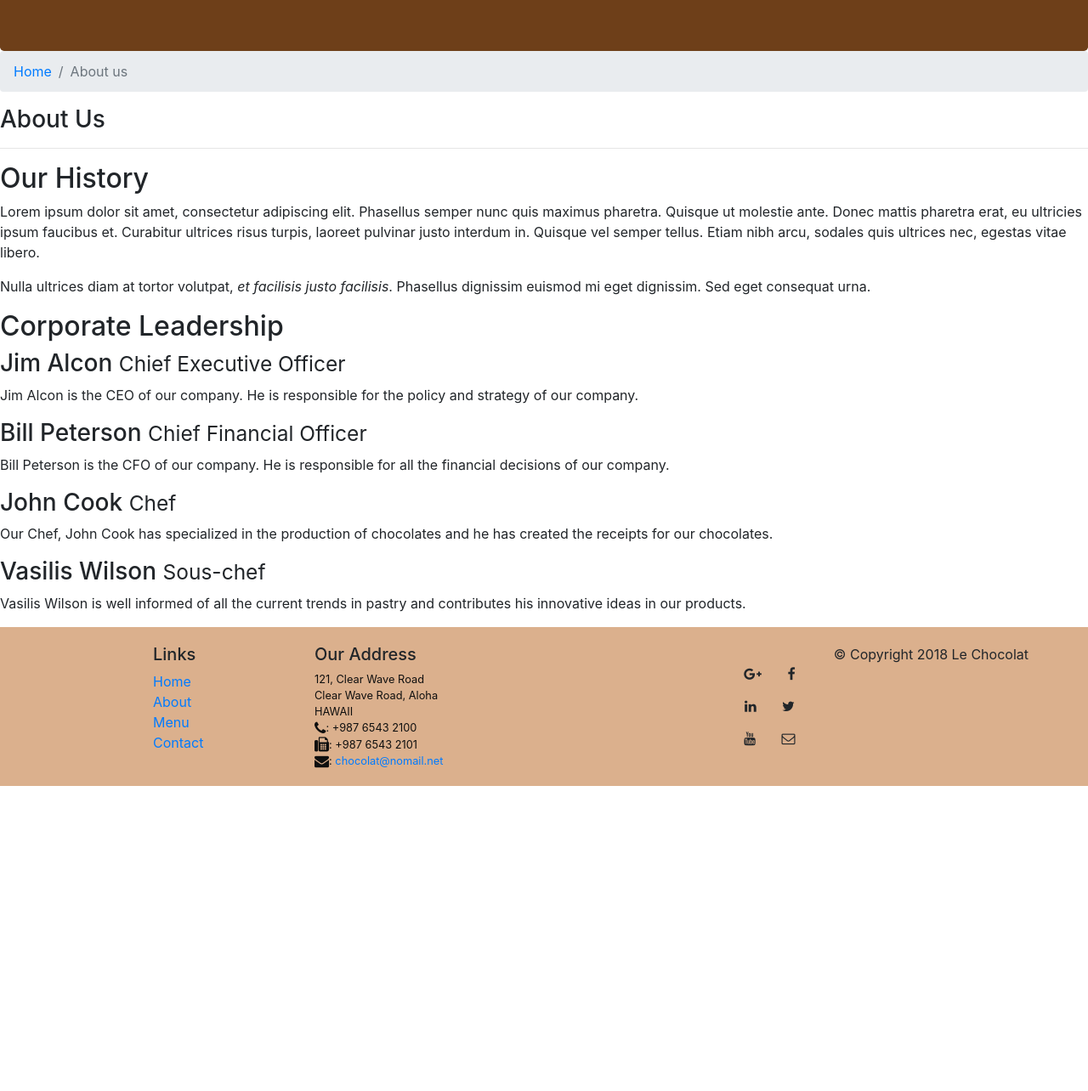
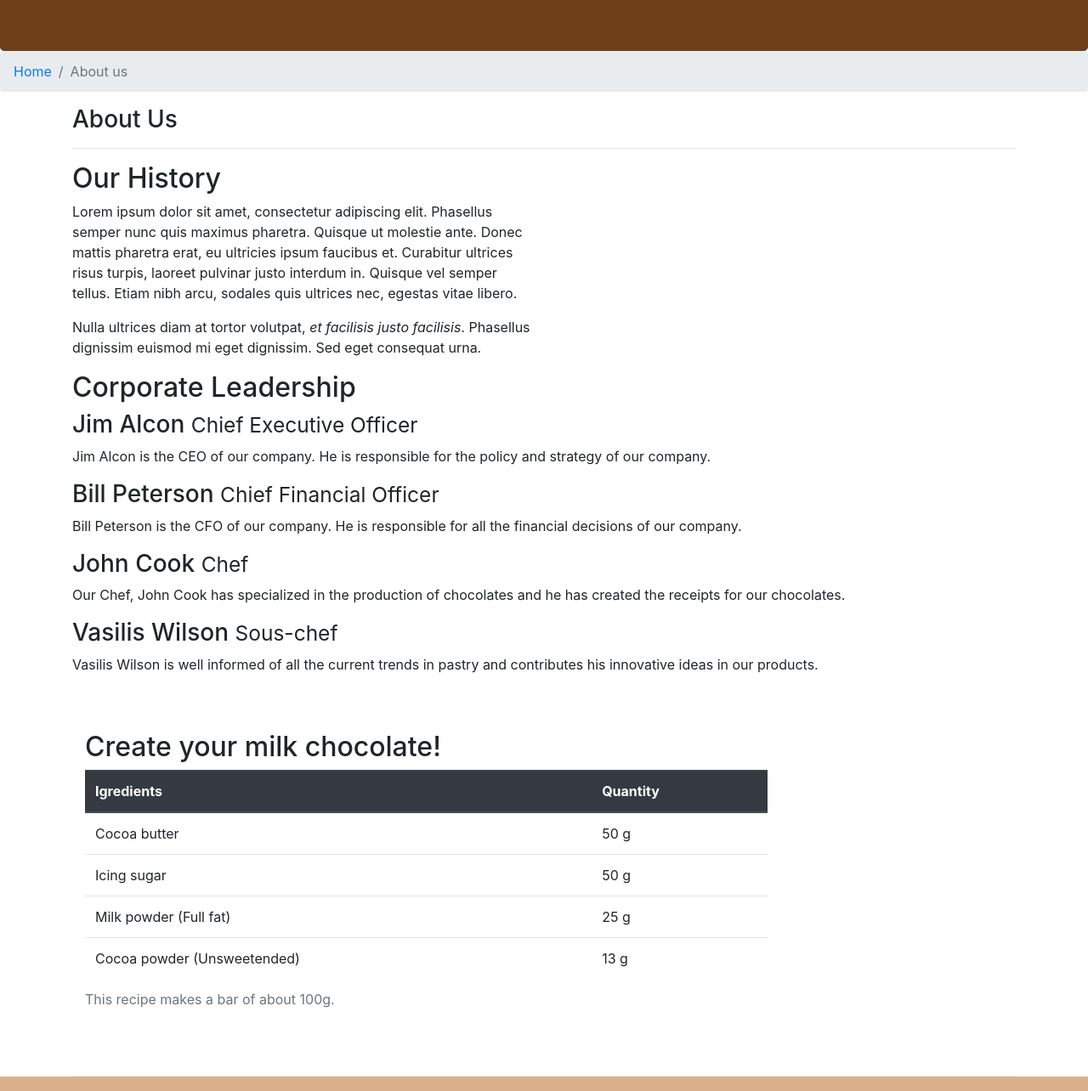
Before and after one commit to giorgoschionas/giorgoschionaslechocolat, a website: page aboutus.html in a window 1280 px wide. Shown: the part 200-1484 px from the top of the page at 85% size. Before the commit the page ends 1125 px from the top, so only its background shows below. Drawn offline with nearby package versions, Linux system fonts and the light colour scheme.

Commit message:
Bootstrap Assignement 1 Task 2

```diff
--- a/aboutus.html
+++ b/aboutus.html
@@ -61,16 +61,16 @@
         </ol>
     </nav>
 
-    <div>
-        <div>
-            <div>
+    <div class="container">
+        <div class = "row">
+            <div class="col-12">
                 <h3>About Us</h3>
                 <hr>
             </div>
         </div>
 
-        <div>
-            <div>
+        <div class= "row">
+            <div class = "col-12 col-sm-6">
                 <h2>Our History</h2>
                 <p>Lorem ipsum dolor sit amet, consectetur adipiscing elit. Phasellus semper nunc quis maximus
                     pharetra. Quisque ut molestie ante. Donec mattis pharetra erat, eu ultricies ipsum faucibus et.
@@ -79,13 +79,13 @@
                 <p>Nulla ultrices diam at tortor volutpat, <em>et facilisis justo facilisis</em>. Phasellus dignissim
                     euismod mi eget dignissim. Sed eget consequat urna. </p>
             </div>
-            <div>
+            <div class="col col-sm">
             </div>
         </div>
 
 
-        <div>
-            <div>
+        <div class ="row">
+            <div class ="col-12">
                 <h2>Corporate Leadership</h2>
                 <h3>Jim Alcon <small>Chief Executive Officer </small></h3>
                 <p>Jim Alcon is the CEO of our company. He is responsible for the policy and strategy of our company.
@@ -99,6 +99,42 @@
                 <h3>Vasilis Wilson <small>Sous-chef </small></h3>
                 <p>Vasilis Wilson is well informed of all the current trends in pastry and contributes his innovative
                     ideas in our products. </p>
+            </div>
+        </div>
+        <div class="row row-content">
+            <div class="col-12 col-sm-9">
+              <h2> Create your milk chocolate!</h2>
+              <div class="table-responsive">
+                <table class="table table-hover">
+                <caption>This recipe makes a bar of about 100g.</caption>
+                <thead class="thead-dark">
+                    <tr>
+                        <th>Igredients</th>
+                        <th>Quantity</th>
+                    </tr>
+                </thead>
+                <tbody>
+                    <tr >
+                        <td>Cocoa butter</td>
+                        <td>50 g</td>
+                    </tr>
+                    <tr>
+                        <td>Icing sugar</td>
+                        <td>50 g</td>
+                    </tr>
+                    <tr>
+                        <td>Milk powder (Full fat)</td>
+                        <td>25 g</td>
+                    </tr>
+                    <tr>
+                        <td>Cocoa powder (Unsweetended)</td>
+                        <td>13 g</td>
+                    </tr>
+                </tbody>
+                </table>
+            </div>
+        </div>
+            <div class="col-12 col-sm-3">
             </div>
         </div>
 
```
